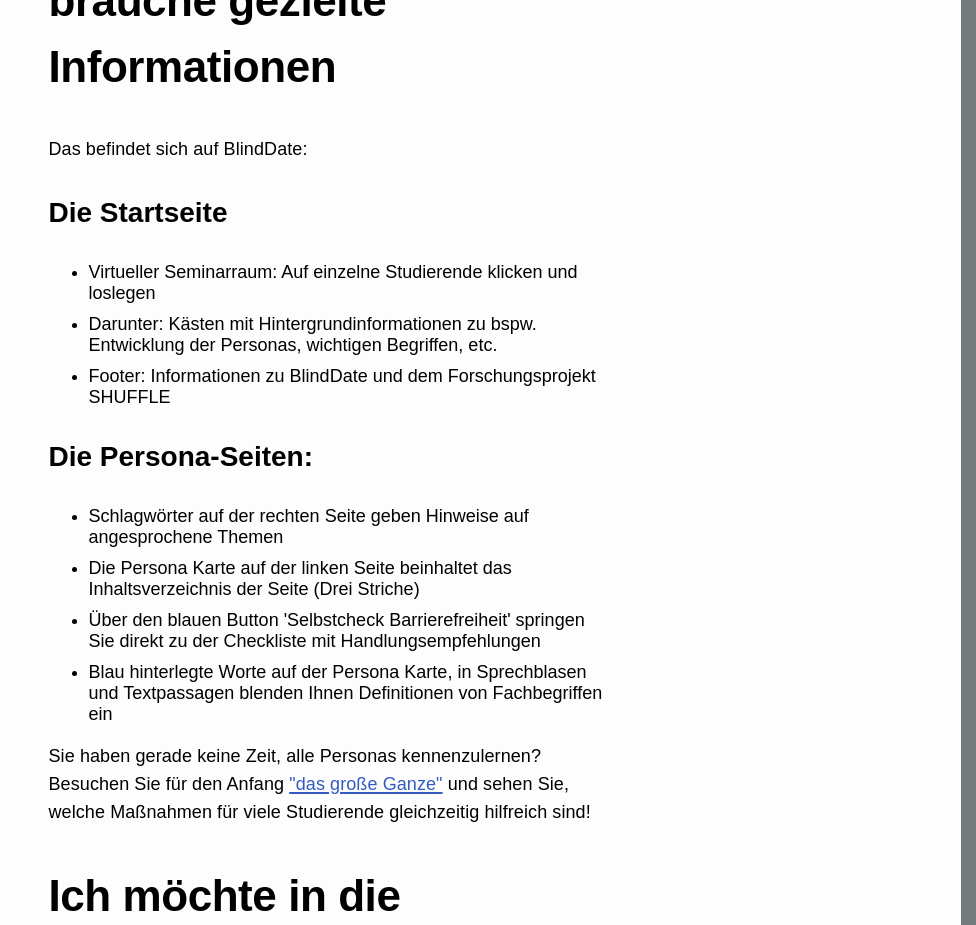
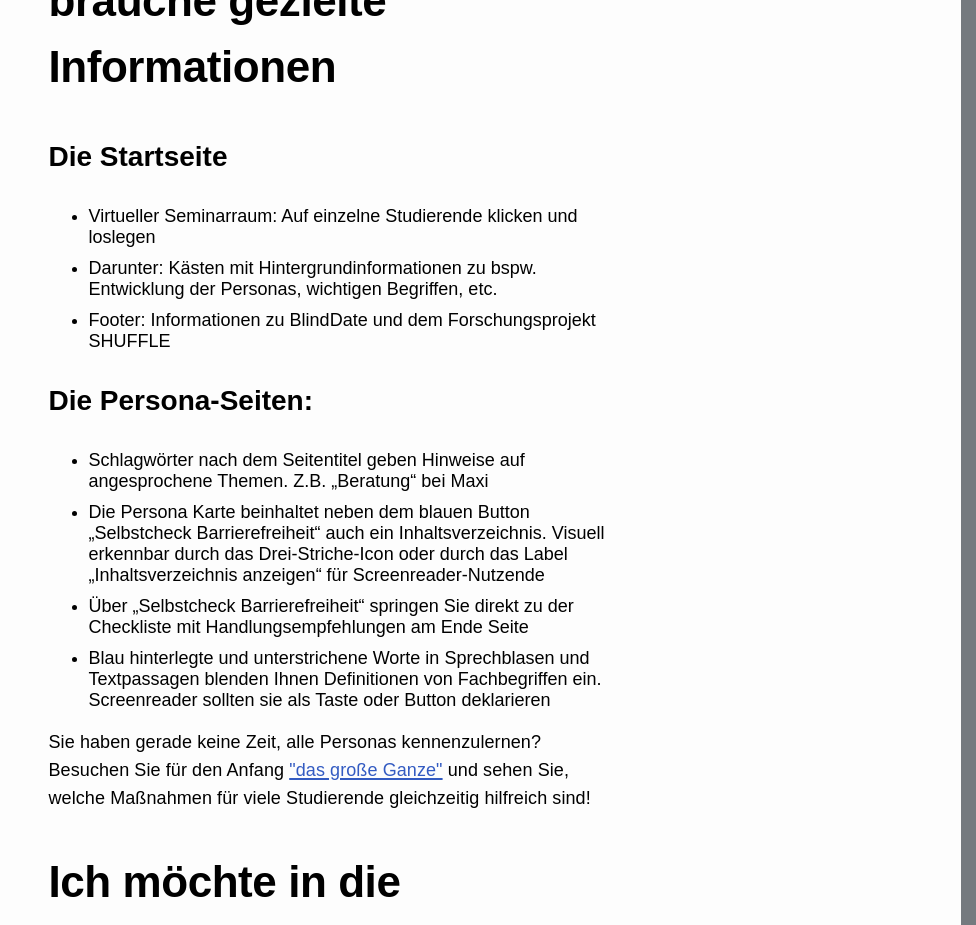
Before and after one commit to shuffle-project/blinddate, a SvelteKit app: page /so-funktioniert-es in a window 1280 px wide. Shown: the part 540-1465 px from the top of the page, without its empty margins (304-1280 px from the left). Built offline with nearby package versions, Linux system fonts and the light colour scheme; a small style sheet from the web is missing.

Commit message:
change text for better BITV 9.1.3.3 conformance

```diff
--- a/src/routes/(additionalSubpages)/so-funktioniert-es/+page.svelte
+++ b/src/routes/(additionalSubpages)/so-funktioniert-es/+page.svelte
@@ -17,7 +17,7 @@
 
 	<h2>Ich habe wenig Zeit und brauche gezielte Informationen</h2>
 
-	<p>Das befindet sich auf BlindDate:</p>
+	<!-- <p>Das befindet sich auf BlindDate:</p> -->
 
 	<h3>Die Startseite</h3>
 
@@ -32,18 +32,22 @@
 
 	<h3>Die Persona-Seiten:</h3>
 	<ul>
-		<li>Schlagwörter auf der rechten Seite geben Hinweise auf angesprochene Themen</li>
 		<li>
-			Die Persona Karte auf der linken Seite beinhaltet das Inhaltsverzeichnis der Seite (Drei
-			Striche)
+			Schlagwörter nach dem Seitentitel geben Hinweise auf angesprochene Themen. Z.B. „Beratung“ bei
+			Maxi
 		</li>
 		<li>
-			Über den blauen Button 'Selbstcheck Barrierefreiheit' springen Sie direkt zu der Checkliste
-			mit Handlungsempfehlungen
+			Die Persona Karte beinhaltet neben dem blauen Button „Selbstcheck Barrierefreiheit“ auch ein
+			Inhaltsverzeichnis. Visuell erkennbar durch das Drei-Striche-Icon oder durch das Label
+			„Inhaltsverzeichnis anzeigen“ für Screenreader-Nutzende
 		</li>
 		<li>
-			Blau hinterlegte Worte auf der Persona Karte, in Sprechblasen und Textpassagen blenden Ihnen
-			Definitionen von Fachbegriffen ein
+			Über „Selbstcheck Barrierefreiheit“ springen Sie direkt zu der Checkliste mit
+			Handlungsempfehlungen am Ende Seite
+		</li>
+		<li>
+			Blau hinterlegte und unterstrichene Worte in Sprechblasen und Textpassagen blenden Ihnen
+			Definitionen von Fachbegriffen ein. Screenreader sollten sie als Taste oder Button deklarieren
 		</li>
 	</ul>
 
```
